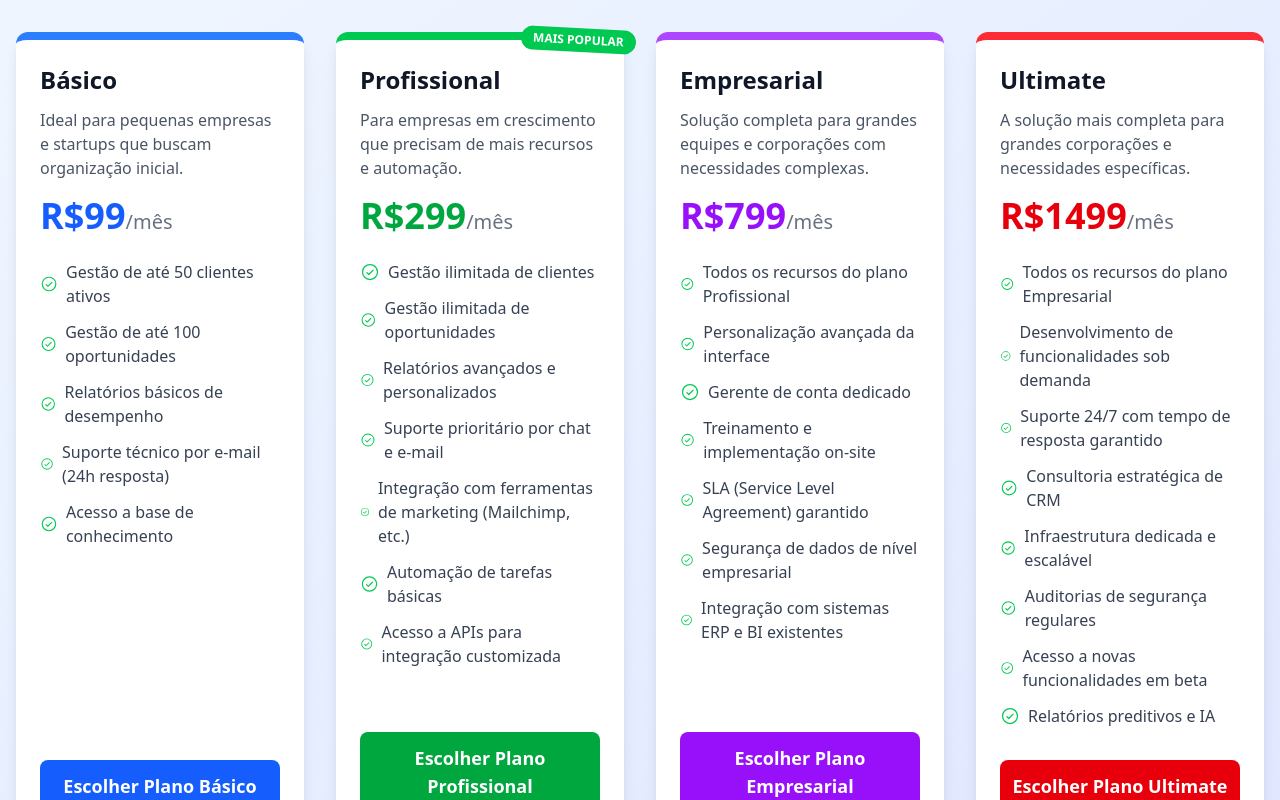
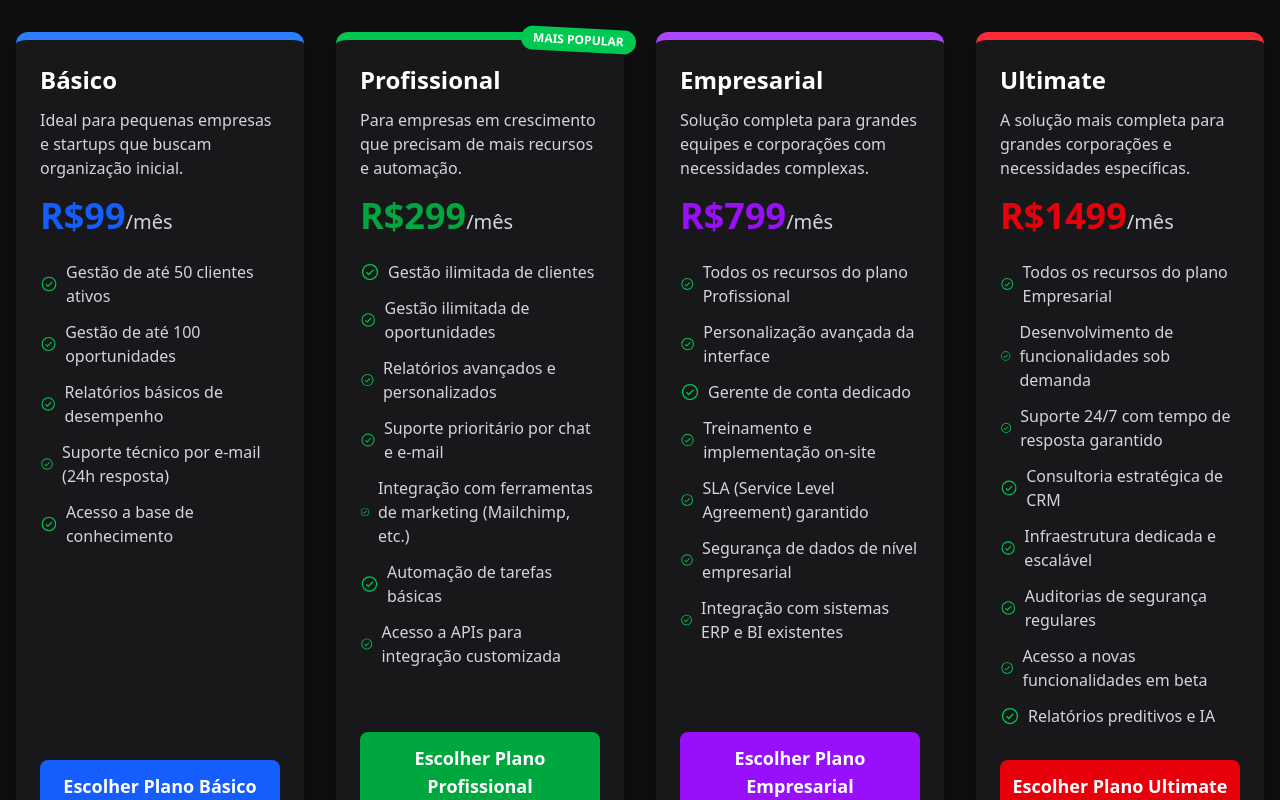
Before and after one commit to Cavaleiros-Templarios/projeto_03_frontend, a React (Vite) app: page /planos in a window 1280 px wide. Shown: the top 800 px of the page. Built offline with nearby package versions, Linux system fonts and the light colour scheme; no server answers.

Commit message:
Commit do Tema Dark, Sobre, Perfil, Clientes, Planos

```diff
--- a/src/components/clientes/deletarcliente/DeletarCliente.tsx
+++ b/src/components/clientes/deletarcliente/DeletarCliente.tsx
@@ -71,21 +71,22 @@ function DeletarCliente() {
     }
 
     return (
-        <div className='container mx-auto p-4 md:p-8 max-w-lg'>
-            <h1 className='text-4xl text-center font-bold mb-6 text-gray-800'>Deletar Cliente</h1>
-            <p className='text-center text-lg mb-6 text-gray-600'>
+        <div className= 'bg-[#0E0E11] h-svh'>
+            <div className=' container mx-auto p-4 md:p-8 max-w-lg'>
+                <h1 className='text-4xl text-center font-bold mb-6 text-[#1E9FFF]'>Deletar Cliente</h1>
+                <p className='text-center text-lg mb-6 text-gray-300'>
                     Você tem certeza de que deseja apagar o cliente a seguir?</p>
-            <div className='border border-gray-300 rounded-xl overflow-hidden shadow-lg bg-white'>
+                <div className='border border-gray-700 rounded-xl overflow-hidden shadow-lg bg-[#18181B]'>
                     <header
-                    className='py-3 px-6 bg-[#005de3] text-white font-semibold text-2xl'>
+                        className='py-3 px-6 bg-gradient-to-r from-[#0f5bc7] to-[#0e53bb] text-white font-semibold text-2xl'>
                         Detalhes do Cliente
                     </header>
-                <p className='p-8 text-3xl font-medium text-gray-800 bg-gray-50 h-full'>
+                    <p className='p-8 text-3xl font-medium text-gray-300 bg-[#18181B] h-full'>
                         <span className="font-bold">Nome:</span> {cliente.nome}
                     </p>
                     <div className="flex justify-evenly border-t border-gray-300">
                         <button
-                        className='w-full py-3 text-lg font-semibold text-red-700 bg-red-100
+                            className='w-full py-3 text-lg font-semibold text-red-700 bg-white
                                     hover:bg-red-200 transition duration-300 ease-in-out'
                             onClick={retornar}
                         >
@@ -106,6 +107,7 @@ function DeletarCliente() {
                     </div>
                 </div>
             </div>
+        </div>
     )
 }
 export default DeletarCliente
--- a/src/pages/planos/Planos.tsx
+++ b/src/pages/planos/Planos.tsx
@@ -3,17 +3,17 @@ import { CheckCircle } from '@phosphor-icons/react';
 
 const Planos: React.FC = () => {
   return (
-    <div className="min-h-screen bg-gradient-to-br from-blue-50 to-indigo-100">
+    <div className="min-h-screen bg-[#0E0E11]">
 
       <div className="max-w-screen-2xl mx-auto px-5 sm:px-6 lg:px-4 py-8"> {/* Reduced py here */}
         <div className="grid grid-cols-1 md:grid-cols-2 lg:grid-cols-3 xl:grid-cols-4 gap-8"> {/* Reduced gap here */}
           {/* Plano Básico */}
-          <div className="bg-white rounded-xl shadow-lg p-6 flex flex-col justify-between border-t-8 border-blue-500 hover:shadow-xl transition-all duration-300 transform hover:-translate-y-2"> {/* Reduced p here (from p-10 to p-6) */}
+          <div className="bg-[#18181B] rounded-xl shadow-lg p-6 flex flex-col justify-between border-t-8 border-blue-500 hover:shadow-xl transition-all duration-300 transform hover:-translate-y-2"> {/* Reduced p here (from p-10 to p-6) */}
             <div>
-              <h2 className="text-2xl font-bold text-gray-900 mb-3">Básico</h2> {/* Reduced text size and mb */}
-              <p className="text-gray-600 mb-4 text-base">Ideal para pequenas empresas e startups que buscam organização inicial.</p> {/* Reduced text size and mb */}
-              <p className="text-4xl font-extrabold text-blue-600 mb-6">R$99<span className="text-xl font-medium text-gray-500">/mês</span></p> {/* Reduced text size and mb */}
-              <ul className="space-y-3 text-gray-700 mb-8 text-base"> {/* Reduced space-y and mb */}
+              <h2 className="text-2xl font-bold text-white mb-3">Básico</h2> {/* Reduced text size and mb */}
+              <p className="text-gray-300 mb-4 text-base">Ideal para pequenas empresas e startups que buscam organização inicial.</p> {/* Reduced text size and mb */}
+              <p className="text-4xl font-extrabold text-blue-600 mb-6">R$99<span className="text-xl font-medium text-gray-300">/mês</span></p> {/* Reduced text size and mb */}
+              <ul className="space-y-3 text-gray-300 mb-8 text-base"> {/* Reduced space-y and mb */}
                 <li className="flex items-center"><CheckCircle size={20} className="text-green-500 mr-2" />Gestão de até 50 clientes ativos</li> {/* Reduced icon size and mr */}
                 <li className="flex items-center"><CheckCircle size={20} className="text-green-500 mr-2" />Gestão de até 100 oportunidades</li>
                 <li className="flex items-center"><CheckCircle size={20} className="text-green-500 mr-2" />Relatórios básicos de desempenho</li>
@@ -27,13 +27,13 @@ const Planos: React.FC = () => {
           </div>
 
           {/* Plano Profissional */}
-          <div className="bg-white rounded-xl shadow-lg p-6 flex flex-col justify-between border-t-8 border-green-500 hover:shadow-xl transition-all duration-300 transform hover:-translate-y-2 relative"> {/* Reduced p */}
+          <div className="bg-[#18181B] rounded-xl shadow-lg p-6 flex flex-col justify-between border-t-8 border-green-500 hover:shadow-xl transition-all duration-300 transform hover:-translate-y-2 relative"> {/* Reduced p */}
             <div className="absolute top-0 right-0 -mt-3 -mr-3 bg-green-500 text-white text-xs font-bold px-3 py-1 rounded-full uppercase rotate-3">Mais Popular</div> {/* Reduced mt, mr, text size, px, py */}
             <div>
-              <h2 className="text-2xl font-bold text-gray-900 mb-3">Profissional</h2>
-              <p className="text-gray-600 mb-4 text-base">Para empresas em crescimento que precisam de mais recursos e automação.</p>
-              <p className="text-4xl font-extrabold text-green-600 mb-6">R$299<span className="text-xl font-medium text-gray-500">/mês</span></p>
-              <ul className="space-y-3 text-gray-700 mb-8 text-base">
+              <h2 className="text-2xl font-bold text-white mb-3">Profissional</h2>
+              <p className="text-gray-300 mb-4 text-base">Para empresas em crescimento que precisam de mais recursos e automação.</p>
+              <p className="text-4xl font-extrabold text-green-600 mb-6">R$299<span className="text-xl font-medium text-gray-300">/mês</span></p>
+              <ul className="space-y-3 text-gray-300 mb-8 text-base">
                 <li className="flex items-center"><CheckCircle size={20} className="text-green-500 mr-2" />Gestão ilimitada de clientes</li>
                 <li className="flex items-center"><CheckCircle size={20} className="text-green-500 mr-2" />Gestão ilimitada de oportunidades</li>
                 <li className="flex items-center"><CheckCircle size={20} className="text-green-500 mr-2" />Relatórios avançados e personalizados</li>
@@ -49,12 +49,12 @@ const Planos: React.FC = () => {
           </div>
 
           {/* Plano Empresarial */}
-          <div className="bg-white rounded-xl shadow-lg p-6 flex flex-col justify-between border-t-8 border-purple-500 hover:shadow-xl transition-all duration-300 transform hover:-translate-y-2"> {/* Reduced p */}
+          <div className="bg-[#18181B] rounded-xl shadow-lg p-6 flex flex-col justify-between border-t-8 border-purple-500 hover:shadow-xl transition-all duration-300 transform hover:-translate-y-2"> {/* Reduced p */}
             <div>
-              <h2 className="text-2xl font-bold text-gray-900 mb-3">Empresarial</h2>
-              <p className="text-gray-600 mb-4 text-base">Solução completa para grandes equipes e corporações com necessidades complexas.</p>
-              <p className="text-4xl font-extrabold text-purple-600 mb-6">R$799<span className="text-xl font-medium text-gray-500">/mês</span></p>
-              <ul className="space-y-3 text-gray-700 mb-8 text-base">
+              <h2 className="text-2xl font-bold text-white mb-3">Empresarial</h2>
+              <p className="text-gray-300 mb-4 text-base">Solução completa para grandes equipes e corporações com necessidades complexas.</p>
+              <p className="text-4xl font-extrabold text-purple-600 mb-6">R$799<span className="text-xl font-medium text-gray-300">/mês</span></p>
+              <ul className="space-y-3 text-gray-300 mb-8 text-base">
                 <li className="flex items-center"><CheckCircle size={20} className="text-green-500 mr-2" />Todos os recursos do plano Profissional</li>
                 <li className="flex items-center"><CheckCircle size={20} className="text-green-500 mr-2" />Personalização avançada da interface</li>
                 <li className="flex items-center"><CheckCircle size={20} className="text-green-500 mr-2" />Gerente de conta dedicado</li>
@@ -70,12 +70,12 @@ const Planos: React.FC = () => {
           </div>
 
           {/* Novo Plano: Ultimate */}
-          <div className="bg-white rounded-xl shadow-lg p-6 flex flex-col justify-between border-t-8 border-red-500 hover:shadow-xl transition-all duration-300 transform hover:-translate-y-2"> {/* Reduced p */}
+          <div className="bg-[#18181B] rounded-xl shadow-lg p-6 flex flex-col justify-between border-t-8 border-red-500 hover:shadow-xl transition-all duration-300 transform hover:-translate-y-2"> {/* Reduced p */}
             <div>
-              <h2 className="text-2xl font-bold text-gray-900 mb-3">Ultimate</h2>
-              <p className="text-gray-600 mb-4 text-base">A solução mais completa para grandes corporações e necessidades específicas.</p>
-              <p className="text-4xl font-extrabold text-red-600 mb-6">R$1499<span className="text-xl font-medium text-gray-500">/mês</span></p>
-              <ul className="space-y-3 text-gray-700 mb-8 text-base">
+              <h2 className="text-2xl font-bold text-white mb-3">Ultimate</h2>
+              <p className="text-gray-300 mb-4 text-base">A solução mais completa para grandes corporações e necessidades específicas.</p>
+              <p className="text-4xl font-extrabold text-red-600 mb-6">R$1499<span className="text-xl font-medium text-gray-300">/mês</span></p>
+              <ul className="space-y-3 text-gray-300 mb-8 text-base">
                 <li className="flex items-center"><CheckCircle size={20} className="text-green-500 mr-2" />Todos os recursos do plano Empresarial</li>
                 <li className="flex items-center"><CheckCircle size={20} className="text-green-500 mr-2" />Desenvolvimento de funcionalidades sob demanda</li>
                 <li className="flex items-center"><CheckCircle size={20} className="text-green-500 mr-2" />Suporte 24/7 com tempo de resposta garantido</li>
--- a/src/services/Service.ts
+++ b/src/services/Service.ts
@@ -1,7 +1,7 @@
 import axios from "axios";
 
 const api = axios.create({
-    baseURL: import.meta.env.VITE_API_URL
+    baseURL: 'https://projeto03backend-production.up.railway.app/'
 })
 
 export const cadastrarUsuario = async (url: string, dados: object, setDados: Function) => {
```
Also changed, not shown: src/components/clientes/cardclientes/CardClientes.tsx (+9 -9 lines), src/components/clientes/listaclientes/ListaClientes.tsx (+8 -8 lines), src/pages/perfil/Perfil.tsx (+7 -7 lines), src/pages/sobre/Sobre.tsx (+13 -12 lines). Lines whose indentation alone changed are shown as unchanged.
